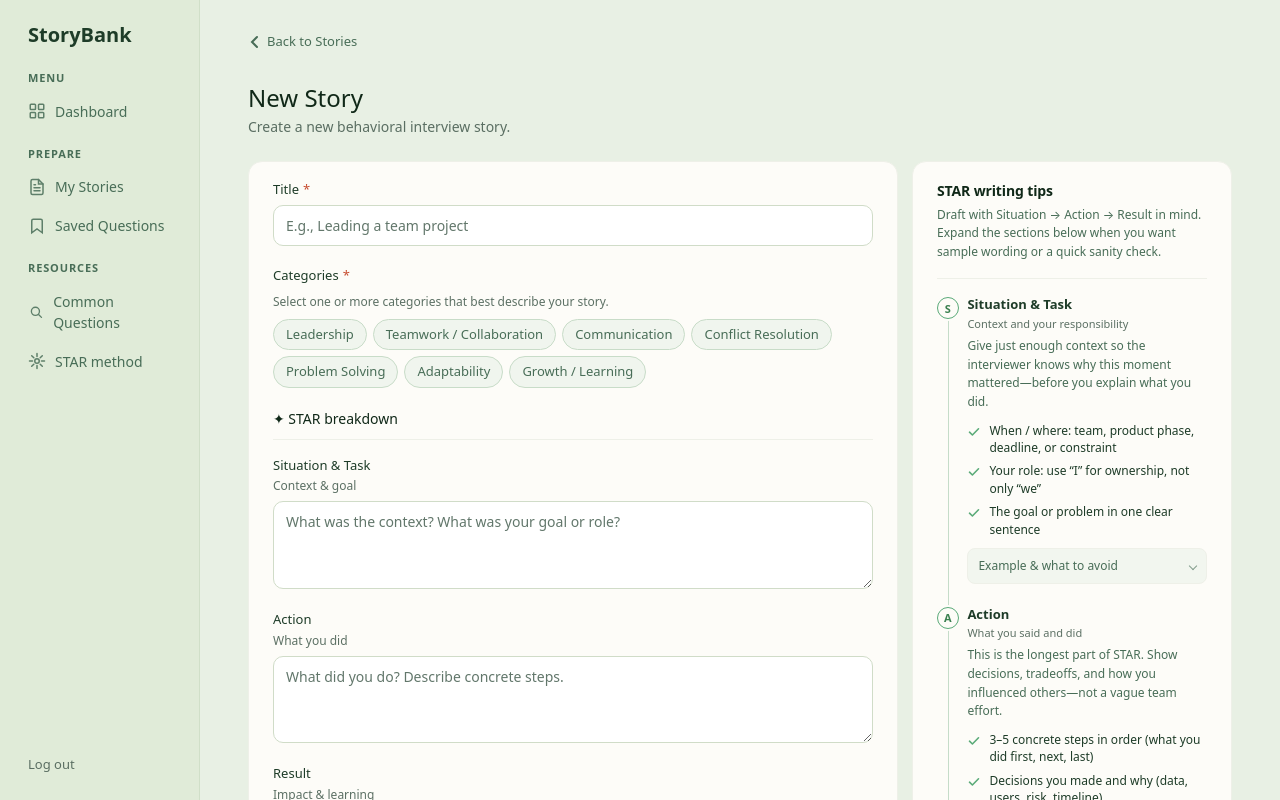
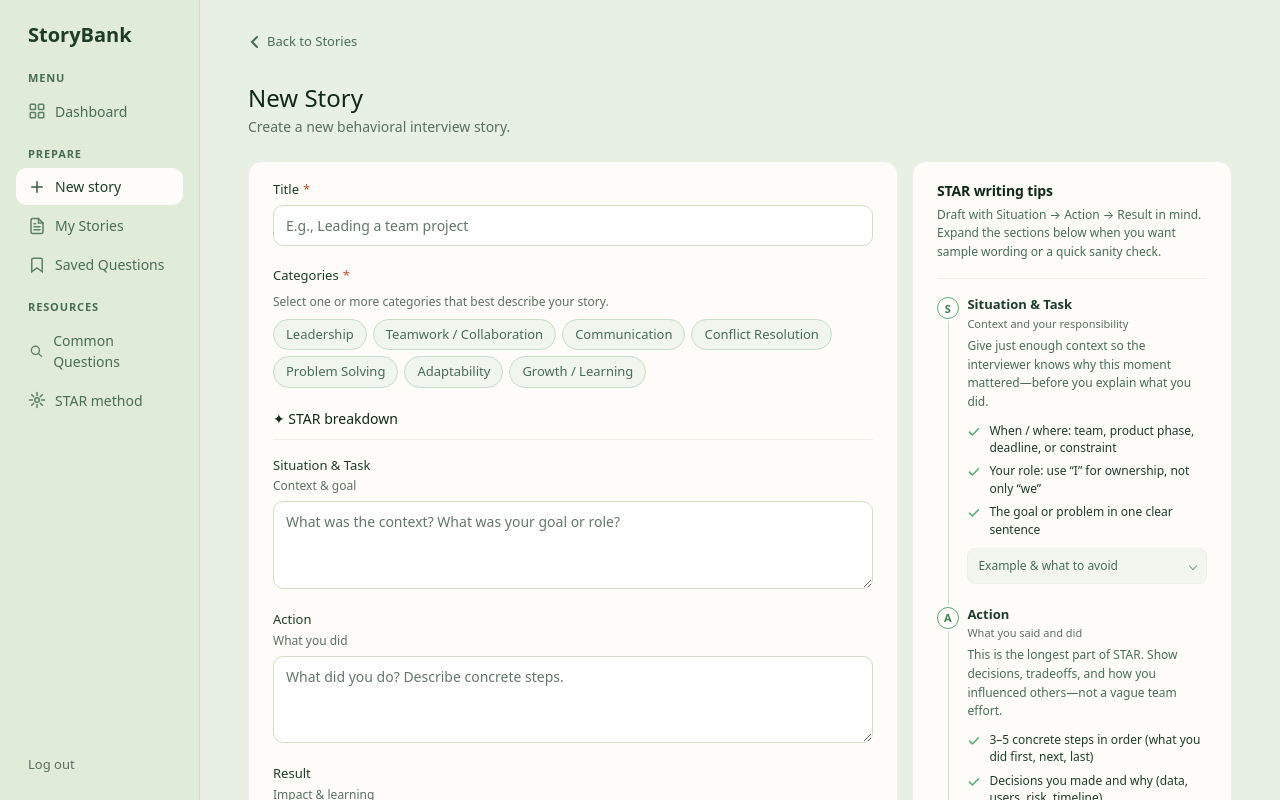
Before and after one commit to park-jenna/storybank, a Next.js app in the folder frontend/: page /stories/new in a window 1280 px wide. Shown: the top 800 px of the page. Built offline with nearby package versions, Linux system fonts and the light colour scheme; no server answers.

Commit message:
feat(components): add 'New story' link to sidebar navigation

```diff
--- a/frontend/src/components/Sidebar.tsx
+++ b/frontend/src/components/Sidebar.tsx
@@ -118,6 +118,18 @@ export default function Sidebar({ onClose }: SidebarProps) {
           </Link>
 
           <div className="sidebar-menu-label">PREPARE</div>
+          <Link
+            href="/stories/new"
+            className={`sidebar-link ${pathname === "/stories/new" ? "sidebar-link-active" : ""}`}
+            onClick={onClose}
+          >
+            <span className="sidebar-link-icon" aria-hidden>
+              <svg viewBox="0 0 24 24" width={18} height={18} fill="none" stroke="currentColor" strokeWidth={2} strokeLinecap="round" aria-hidden>
+                <path d="M12 5v14M5 12h14" />
+              </svg>
+            </span>
+            New story
+          </Link>
           {PREPARE_ITEMS.map(({ href, label, badgeKey }) => {
             const isStories = href === "/stories";
             const isSavedQuestions = href === "/saved-questions";
```
